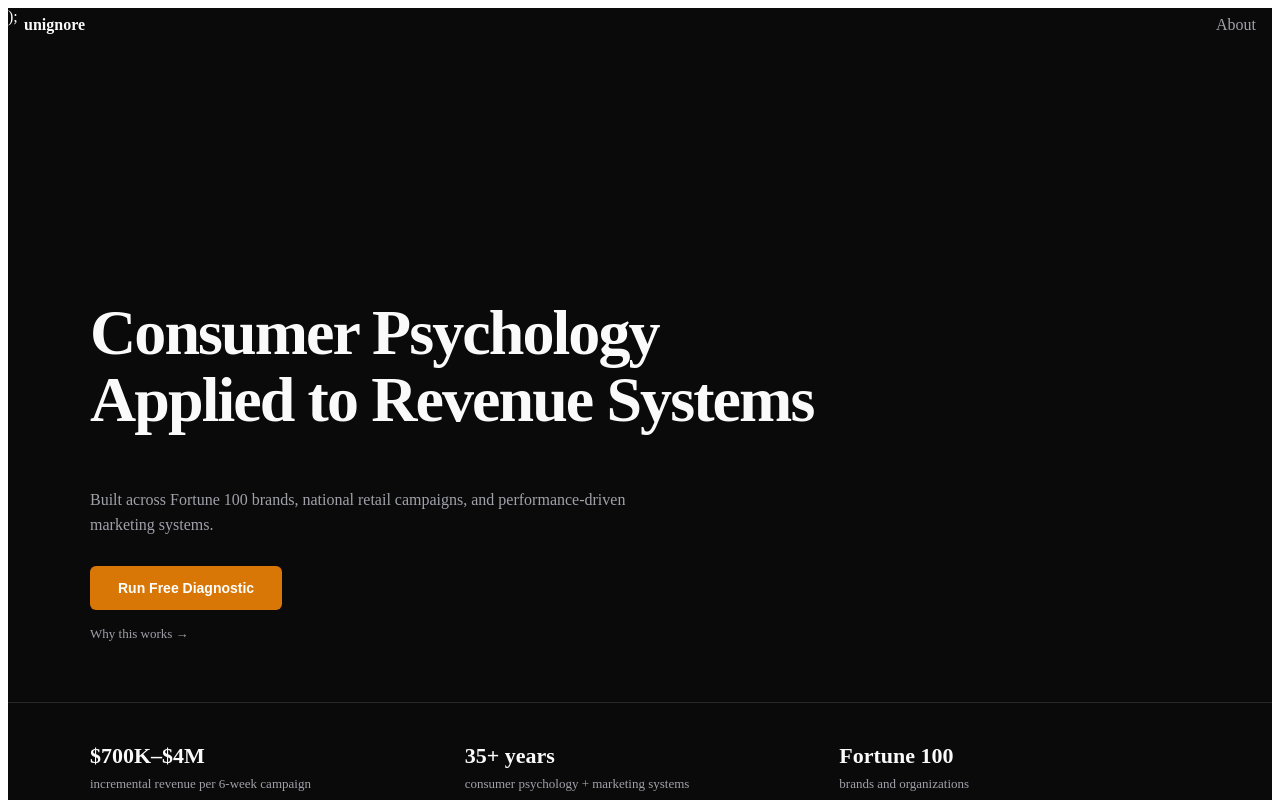
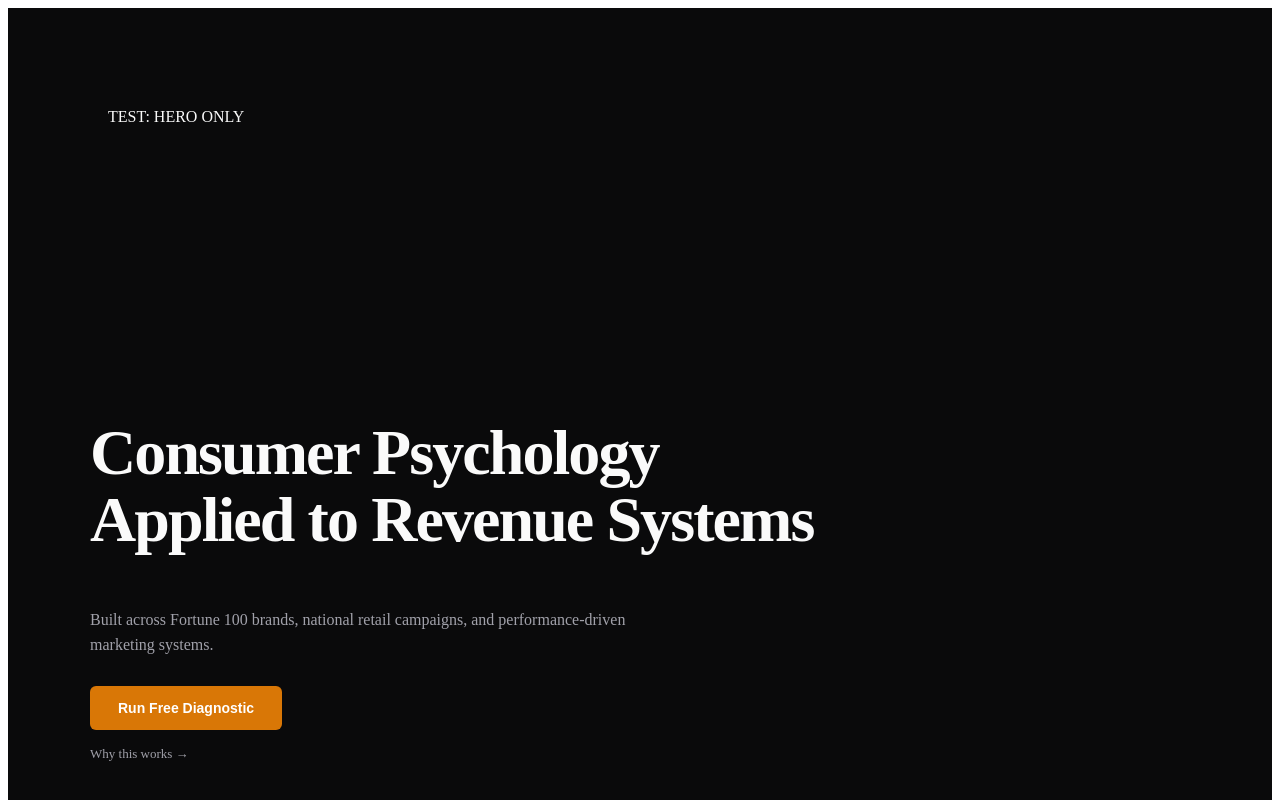
Before and after one commit to Stanisthename/unignore, a Next.js app: page / in a window 1280 px wide. Shown: the top 800 px of the page. Built offline with nearby package versions, Linux system fonts and the light colour scheme.

Commit message:
Update HomeClient.js

```diff
--- a/components/home/HomeClient.js
+++ b/components/home/HomeClient.js
@@ -16,40 +16,10 @@ export default function HomeClient() {
     return () => window.removeEventListener("scroll", fn);
   }, []);
 
-
   return (
     <div style={{ background: C.bg, color: C.text, minHeight: "100vh" }}>
-      {/* NAV */}
-      <div
-        style={{
-          position: "fixed",
-          top: 0,
-          left: 0,
-          right: 0,
-          padding: "16px 24px",
-          background: scrolled ? "#0A0A0BEE" : "transparent",
-          borderBottom: scrolled ? `1px solid ${C.border}` : "none",
-          display: "flex",
-          justifyContent: "space-between",
-          zIndex: 1000,
-        }}
-      >
-        <div style={{ fontWeight: 700 }}>unignore</div>
-        <a href="/about" style={{ color: C.muted, textDecoration: "none" }}>
-          About
-        </a>
-      </div>
-);
-
-
-
-      {/* MAIN CONTENT */}
-      <div style={{ paddingTop: 80 }}>
-        <Hero />
-        <TrustStrip />
-        <OfferStack />
-        <Footer />
-      </div>
+      <div style={{ padding: 100 }}>TEST: HERO ONLY</div>
+      <Hero />
     </div>
   );
 }
```
